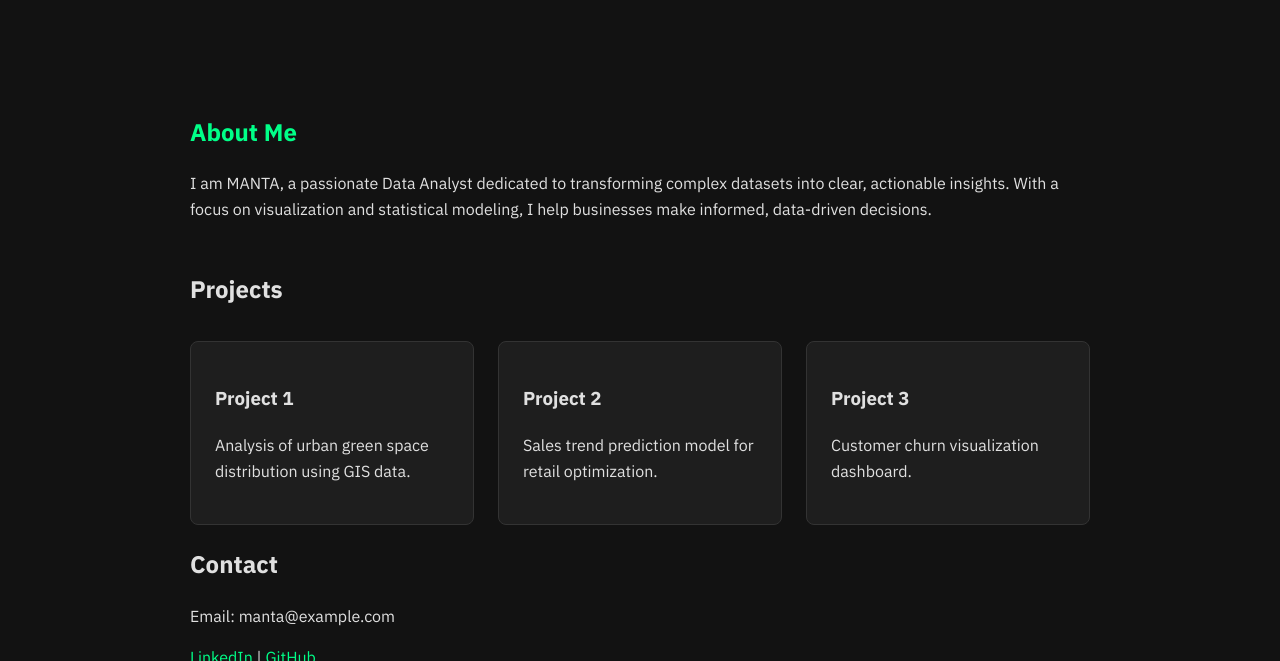
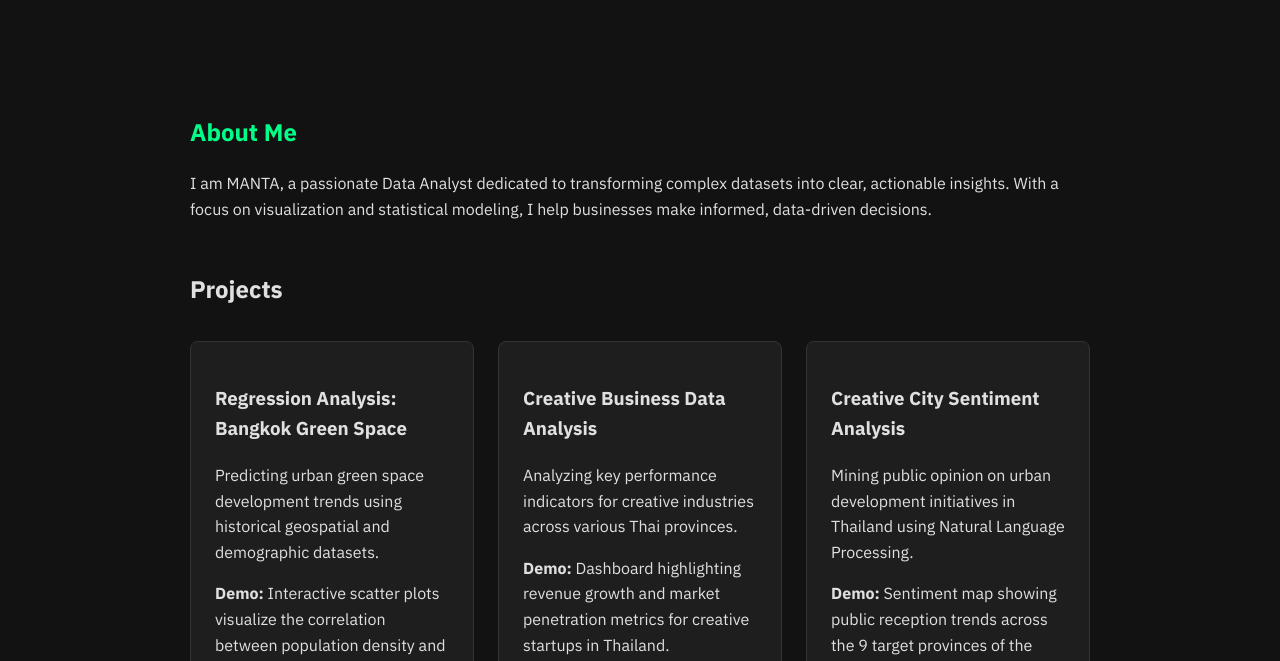
Before and after one commit to christy-tuty/simple-portfolio, a plain HTML site: page portfolio/index.html in a window 1280 px wide. Shown: the part 291-952 px from the top of the page. Drawn offline with Linux system fonts and the light colour scheme.

Commit message:
Update project content

```diff
--- a/portfolio/index.html
+++ b/portfolio/index.html
@@ -28,16 +28,19 @@
             <h2>Projects</h2>
             <div class="project-grid">
                 <div class="project-card">
-                    <h3>Project 1</h3>
-                    <p>Analysis of urban green space distribution using GIS data.</p>
+                    <h3>Regression Analysis: Bangkok Green Space</h3>
+                    <p>Predicting urban green space development trends using historical geospatial and demographic datasets.</p>
+                    <p><strong>Demo:</strong> Interactive scatter plots visualize the correlation between population density and tree canopy coverage over 10 years.</p>
                 </div>
                 <div class="project-card">
-                    <h3>Project 2</h3>
-                    <p>Sales trend prediction model for retail optimization.</p>
+                    <h3>Creative Business Data Analysis</h3>
+                    <p>Analyzing key performance indicators for creative industries across various Thai provinces.</p>
+                    <p><strong>Demo:</strong> Dashboard highlighting revenue growth and market penetration metrics for creative startups in Thailand.</p>
                 </div>
                 <div class="project-card">
-                    <h3>Project 3</h3>
-                    <p>Customer churn visualization dashboard.</p>
+                    <h3>Creative City Sentiment Analysis</h3>
+                    <p>Mining public opinion on urban development initiatives in Thailand using Natural Language Processing.</p>
+                    <p><strong>Demo:</strong> Sentiment map showing public reception trends across the 9 target provinces of the Creative City Branding Plan.</p>
                 </div>
             </div>
         </section>
```
